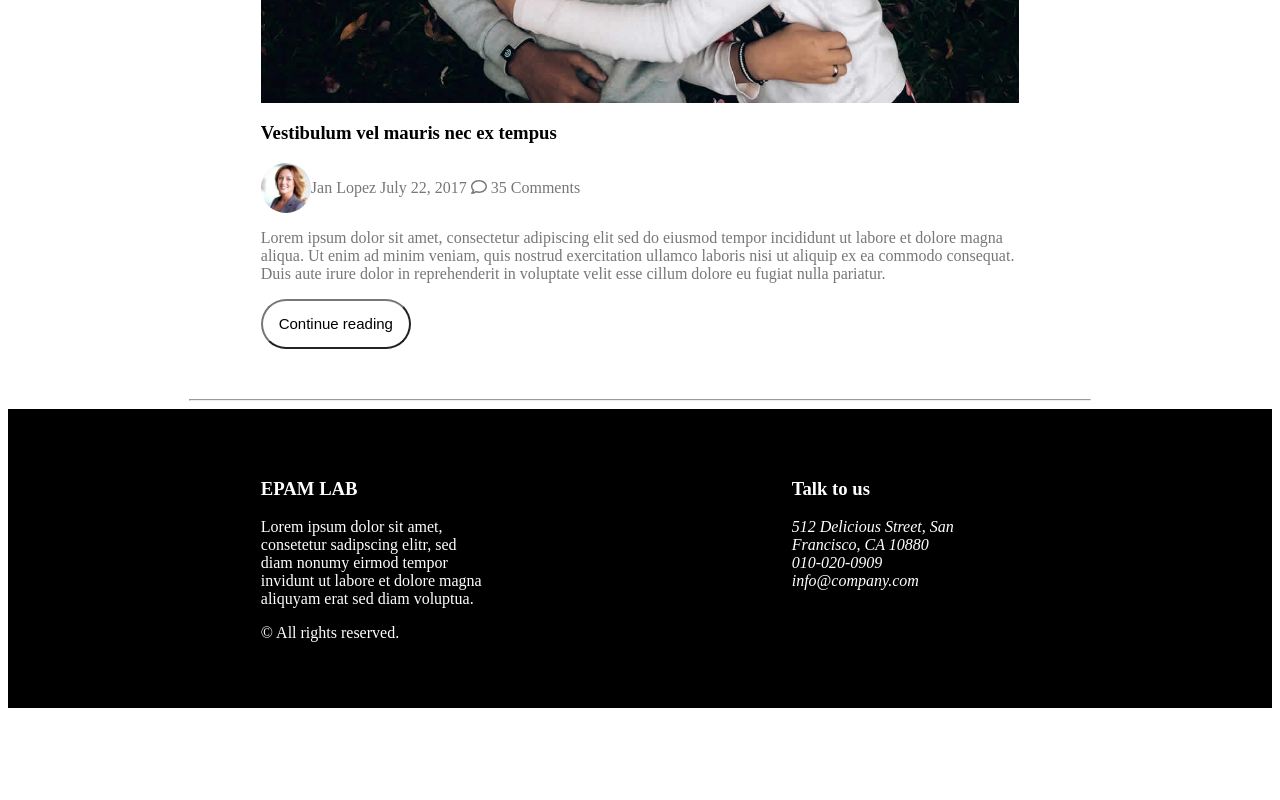
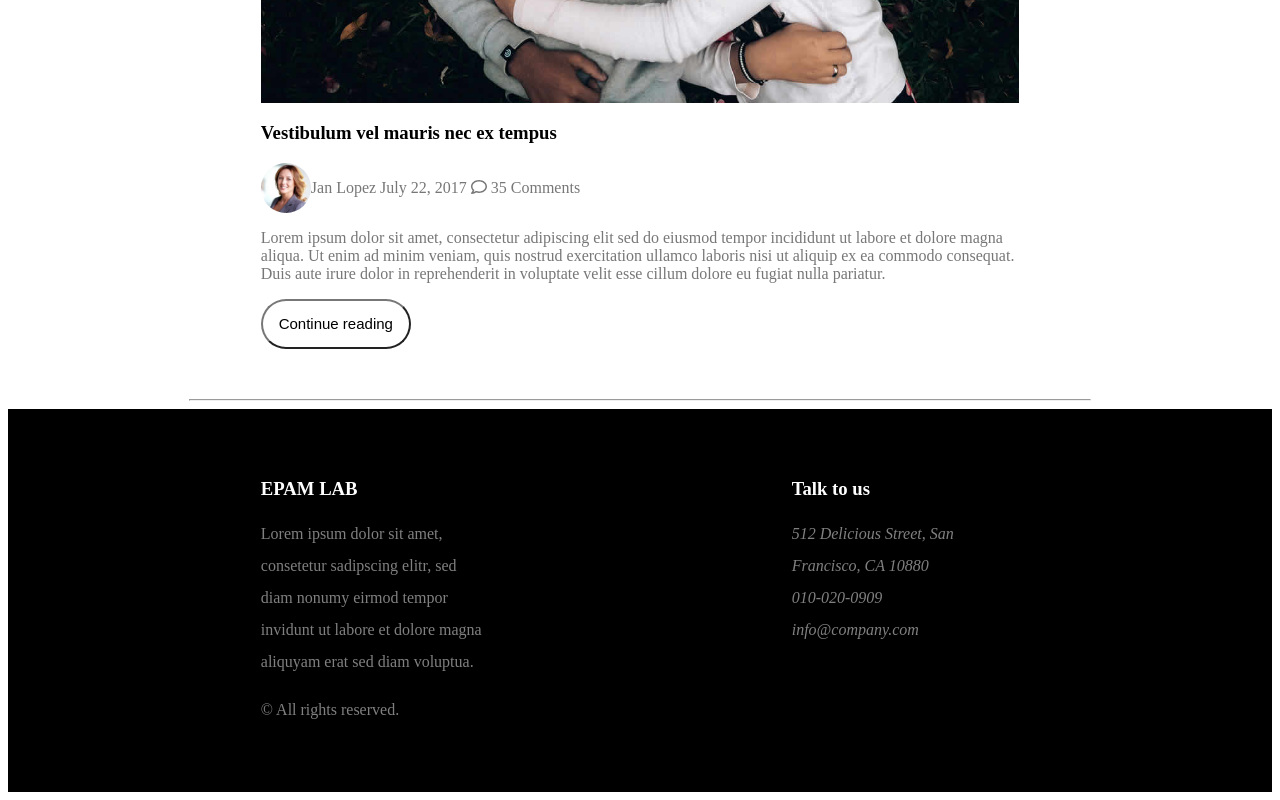
Before and after one commit to Dilara31/MyHackaton, a plain HTML site: page index.html in a window 1280 px wide. Shown: the part 4704-5504 px from the top of the page. Before the commit the page ends 5420 px from the top, so only its background shows below. Drawn offline with Linux system fonts and the light colour scheme.

Commit message:
hackaton 100% complete

```diff
--- a/css/style.css
+++ b/css/style.css
@@ -126,3 +126,13 @@ hr{
     max-width: 30%;
 
 }
+
+footer > article > address {
+    opacity: 50%;
+    line-height: 2;
+}
+
+footer > article > p {
+    opacity: 50%;
+    line-height: 2;
+}
```
